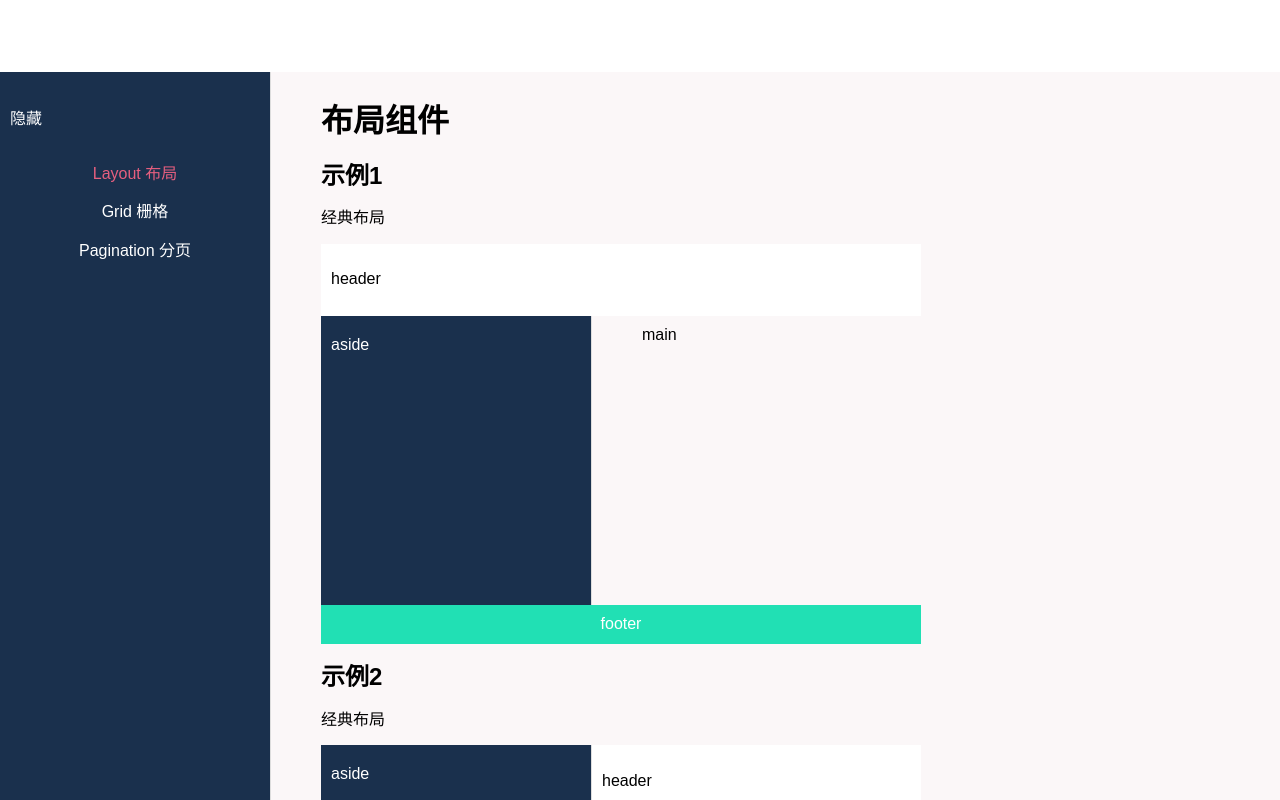
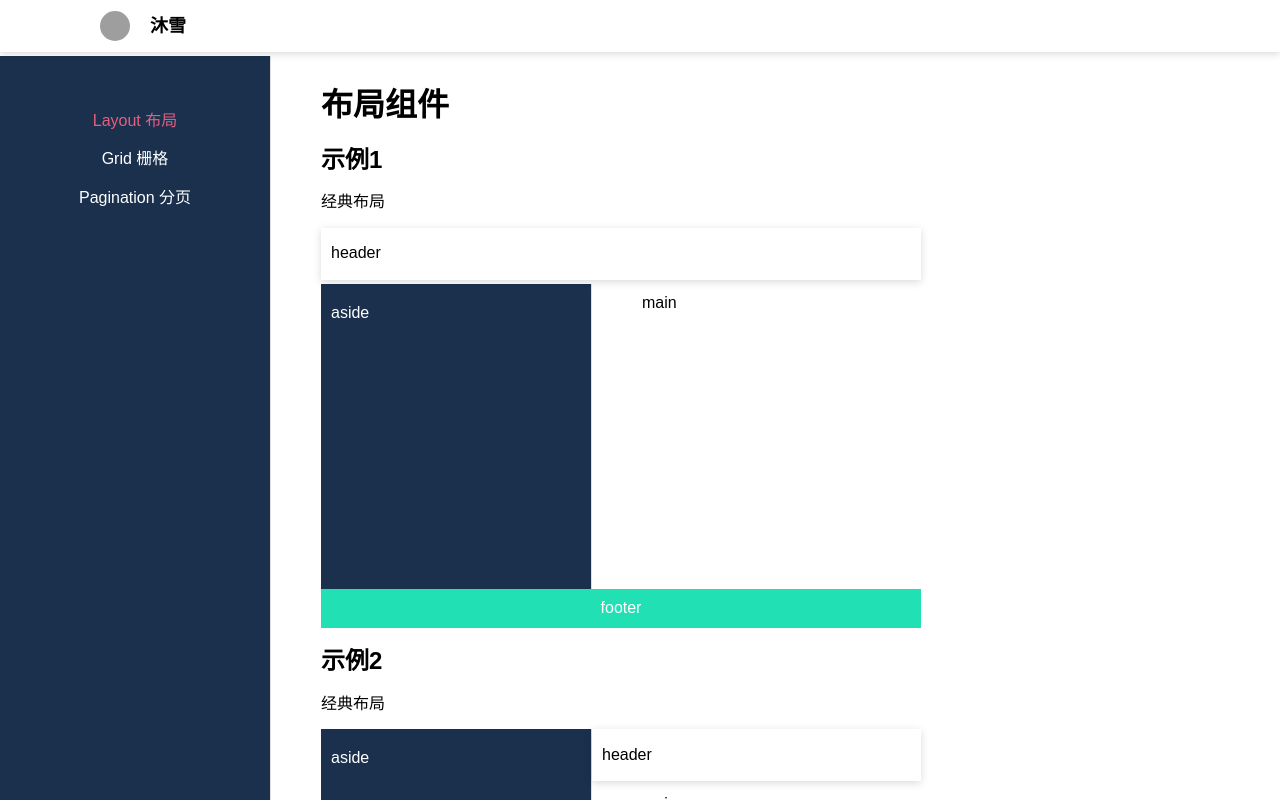
Before and after one commit to whhjdi/react-ts, a React (Create React App) app: page /#/layout in a window 1280 px wide. Shown: the top 800 px of the page. Built offline with nearby package versions, Linux system fonts and the light colour scheme; grey boxes are pictures that could not be loaded.

Commit message:
pagination

```diff
--- a/public/index.html
+++ b/public/index.html
@@ -47,7 +47,7 @@
       To begin the development, run `npm start` or `yarn start`.
       To create a production bundle, use `npm run build` or `yarn build`.
     -->
-  <script src="//at.alicdn.com/t/font_1040299_qec79p27l29.js"></script>
+  <script src="//at.alicdn.com/t/font_1040299_iwm2sy2nqh.js"></script>
 </body>
 
 </html>
--- a/src/components/pagination/style.css
+++ b/src/components/pagination/style.css
@@ -3,8 +3,9 @@
   .z-pagination .item {
     display: inline-block;
     border: 1px solid gray;
+    color: #0e0c0c;
     font-size: 14px;
-    font-weight: 500;
+    font-weight: 400;
     line-height: 22px;
     min-width: 35px;
     height: 100%;
@@ -22,4 +23,5 @@
       border-color: #03A0E9; }
     .z-pagination .item.disabled {
       color: rgba(0, 0, 0, 0.25);
-      border-color: #ddd; }
+      border-color: #ddd;
+      cursor: not-allowed; }
--- a/src/components/pagination/style.scss
+++ b/src/components/pagination/style.scss
@@ -4,8 +4,9 @@
   .item {
     display: inline-block;
     border: 1px solid rgb(128, 128, 128);
+    color: rgb(14, 12, 12);
     font-size: 14px;
-    font-weight: 500;
+    font-weight: 400;
     line-height: 22px;
     min-width: 35px;
     height: 100%;
@@ -32,6 +33,7 @@
     &.disabled {
       color: rgba(0, 0, 0, 0.25);
       border-color: #ddd;
+      cursor: not-allowed;
     }
   }
 }
--- a/src/pages/grid-example/style.css
+++ b/src/pages/grid-example/style.css
@@ -3,18 +3,21 @@
   margin-bottom: 20px;
   color: #fff;
   background: #eee; }
-  .row > :nth-child(odd) {
+  .row > :nth-child(odd) .col {
     background: #56BDEF; }
-  .row > :nth-child(even) {
+  .row > :nth-child(even) .col {
     background: #03A0E9; }
   .row .col {
     text-align: center;
     padding: 10px 0; }
   .row .col1 {
+    background: #56BDEF;
     height: 40px; }
   .row .col2 {
+    background: #03A0E9;
     height: 80px; }
   .row .col3 {
+    background: #56BDEF;
     height: 100px; }
 
 .gutter-row {
--- a/src/pages/home/index.tsx
+++ b/src/pages/home/index.tsx
@@ -35,11 +35,10 @@ class Home extends React.Component<IProps, IState> {
 				appear={true}
 			>
 				<Aside className="aside">
-					<div className="title">
-						<img src="" alt="" />
-						<div className="name" onClick={this.handleAside}>
-							隐藏
-						</div>
+					<div className="close">
+						<svg className="icon" aria-hidden="true" onClick={this.handleAside}>
+							<use xlinkHref="#icon-close" />
+						</svg>
 					</div>
 					<ul className="list">
 						<li className="item">
@@ -62,25 +61,38 @@ class Home extends React.Component<IProps, IState> {
 			</CSSTransition>
 		);
 	};
-	renderMenu = () => {
-		if (!this.state.show) {
-			return (
-				<div onClick={this.handleAside} className="menu">
-					菜单
+	renderHeader() {
+		return (
+			<div className="menu">
+				<div className="submenu">
+					<svg className="icon" aria-hidden="true" onClick={this.handleAside}>
+						<use xlinkHref="#icon-menu" />
+					</svg>
+					<img
+						src="https://i.loli.net/2019/01/26/5c4bd425a1128.jpeg"
+						alt=""
+						className="title-img"
+					/>
+					<div className="text">沐雪</div>
 				</div>
-			);
-		}
-		return null;
-	};
+				<div className="other">
+					<a href="">
+						<svg className="icon" aria-hidden="true">
+							<use xlinkHref="#icon-github-fill" />
+						</svg>
+					</a>
+				</div>
+			</div>
+		);
+	}
 	render() {
 		return (
 			<Router>
 				<Layout className="layout" dir="vertical">
-					<Header className="header" />
+					<Header className="header">{this.renderHeader()}</Header>
 
 					<Layout className="content">
 						{this.renderAside()}
-						{this.renderMenu()}
 						<Main className="main">
 							<Route exact path="/layout" component={LayoutExample} />
 							<Route exact path="/grid" component={GridExample} />
--- a/src/pages/home/style.css
+++ b/src/pages/home/style.css
@@ -4,15 +4,46 @@
   .layout .header {
     height: 52px;
     display: flex;
-    padding: 10px;
     align-items: center;
-    background: #fff; }
+    background: #fff;
+    box-shadow: 0 2px 8px rgba(0, 0, 0, 0.15);
+    z-index: 1;
+    margin-bottom: 4px;
+    padding: 0 10px; }
+    .layout .header .menu {
+      width: 100%;
+      display: flex;
+      justify-content: space-between;
+      align-items: center;
+      padding: 0 20px;
+      cursor: pointer; }
+      .layout .header .menu .submenu {
+        display: flex;
+        justify-content: center;
+        align-items: center; }
+        .layout .header .menu .submenu > .icon {
+          width: 30px;
+          height: 30px;
+          margin: 0 20px; }
+        .layout .header .menu .submenu .title-img {
+          width: 30px;
+          height: 30px;
+          border-radius: 50%;
+          margin-right: 20px; }
+        .layout .header .menu .submenu .text {
+          font-weight: bold;
+          font-size: 18px; }
+      .layout .header .menu .other .icon {
+        width: 30px;
+        height: 30px;
+        margin: 0 20px; }
   .layout .content .aside {
     width: 250px;
     border-right: 1px solid #ddd;
     padding: 20px 10px;
     background: #1A304D;
-    color: #fff; }
+    color: #fff;
+    position: relative; }
     .layout .content .aside.fade-enter, .layout .content .aside.fade-appear {
       transform: translateX(-100%); }
     .layout .content .aside.fade-enter-active, .layout .content .aside.fade-appear-active {
@@ -27,6 +58,13 @@
       transition: all 300ms ease-out; }
     .layout .content .aside.fade-exit-done {
       transform: translateX(-100%); }
+    .layout .content .aside .close {
+      position: absolute;
+      top: 10px;
+      right: 10px; }
+      .layout .content .aside .close > .icon {
+        width: 30px;
+        height: 30px; }
     .layout .content .aside .list {
       display: flex;
       flex-direction: column;
@@ -41,16 +79,10 @@
           text-decoration: none; }
           .layout .content .aside .list .item a.selected {
             color: #E65F7F; }
-  .layout .content .menu {
-    position: fixed;
-    top: 20%;
-    background: #E65F7F;
-    padding: 10px;
-    color: #fff; }
   .layout .content .main {
     padding: 10px 50px;
-    overflow-y: scroll;
-    background: #FBF7F8; }
+    overflow: auto;
+    background: #fff; }
   .layout .footer {
     text-align: center;
     padding: 10px;
--- a/src/pages/home/style.scss
+++ b/src/pages/home/style.scss
@@ -5,9 +5,55 @@
   .header {
     height: 52px;
     display: flex;
-    padding: 10px;
+
     align-items: center;
     background: #fff;
+    box-shadow: 0 2px 8px rgba(0, 0, 0, .15);
+    z-index: 1;
+    margin-bottom: 4px;
+
+    padding: 0 10px;
+
+    .menu {
+      width: 100%;
+      display: flex;
+      justify-content: space-between;
+      align-items: center;
+      padding: 0 20px;
+      cursor: pointer;
+
+      .submenu {
+        display: flex;
+        justify-content: center;
+        align-items: center;
+
+        >.icon {
+          width: 30px;
+          height: 30px;
+          margin: 0 20px;
+        }
+
+        .title-img {
+          width: 30px;
+          height: 30px;
+          border-radius: 50%;
+          margin-right: 20px;
+        }
+
+        .text {
+          font-weight: bold;
+          font-size: 18px;
+        }
+      }
+
+      .other {
+        .icon {
+          width: 30px;
+          height: 30px;
+          margin: 0 20px;
+        }
+      }
+    }
   }
 
   .content {
@@ -18,6 +64,7 @@
       padding: 20px 10px;
       background: #1A304D;
       color: #fff;
+      position: relative;
 
       &.fade-enter,
       &.fade-appear {
@@ -47,7 +94,16 @@
         transform: translateX(-100%)
       }
 
-      .title {}
+      .close {
+        position: absolute;
+        top: 10px;
+        right: 10px;
+
+        >.icon {
+          width: 30px;
+          height: 30px;
+        }
+      }
 
       .list {
         display: flex;
@@ -73,18 +129,12 @@
       }
     }
 
-    .menu {
-      position: fixed;
-      top: 20%;
-      background: #E65F7F;
-      padding: 10px;
-      color: #fff;
-    }
+
 
     .main {
       padding: 10px 50px;
-      overflow-y: scroll;
-      background: #FBF7F8;
+      overflow: auto;
+      background: #fff;
 
     }
   }
--- a/src/pages/pagination-example/index.tsx
+++ b/src/pages/pagination-example/index.tsx
@@ -8,7 +8,11 @@ function PaginationExample(props: any) {
 	};
 	return (
 		<div>
+			<h1>分页组件</h1>
+			<h2>基本用法</h2>
 			<Pagination totalPage={5} onChange={onClickPage} />
+			<h2>更多页码</h2>
+			<span>todo</span>
 		</div>
 	);
 }
```
Also changed, not shown: src/pages/grid-example/style.scss (+11 -2 lines).
